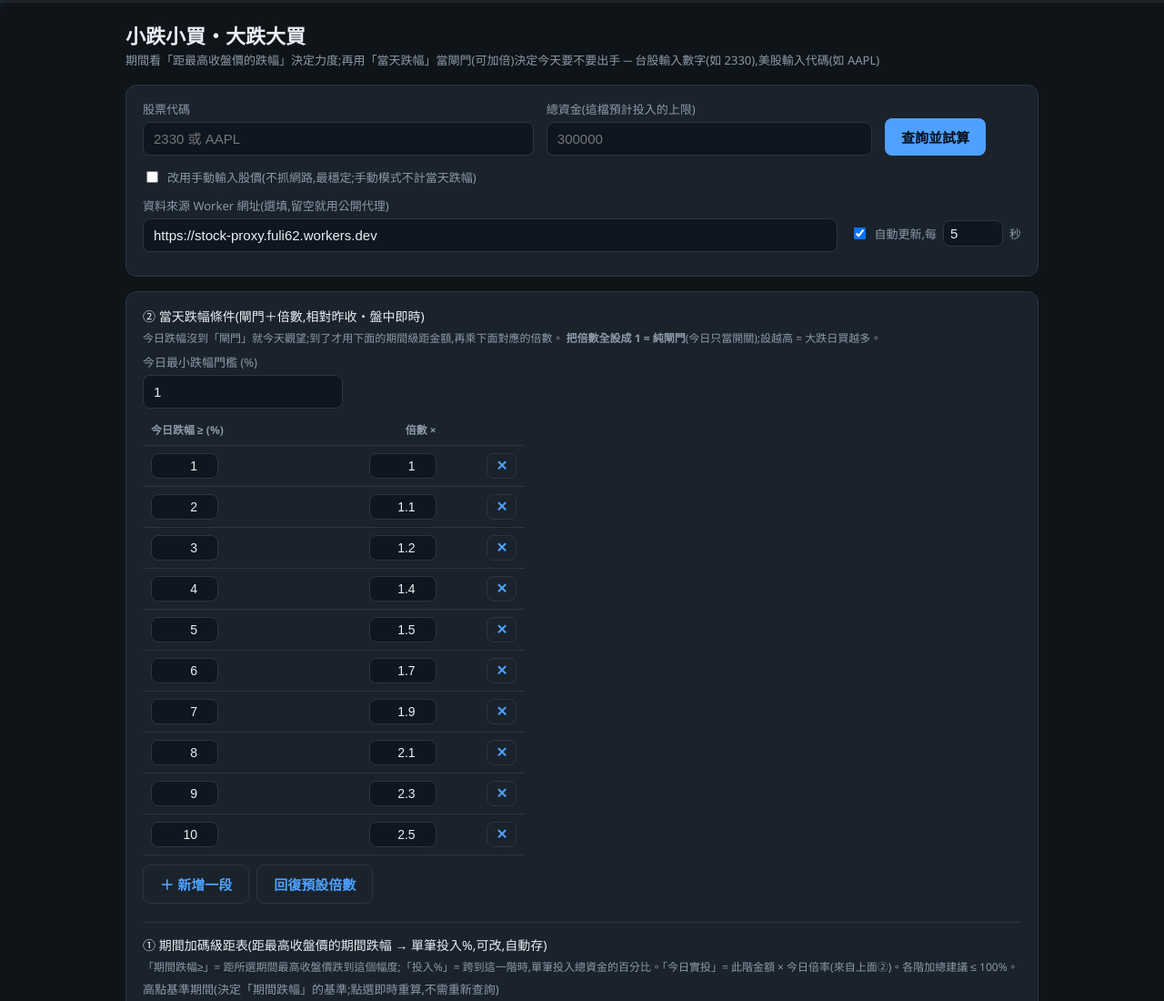
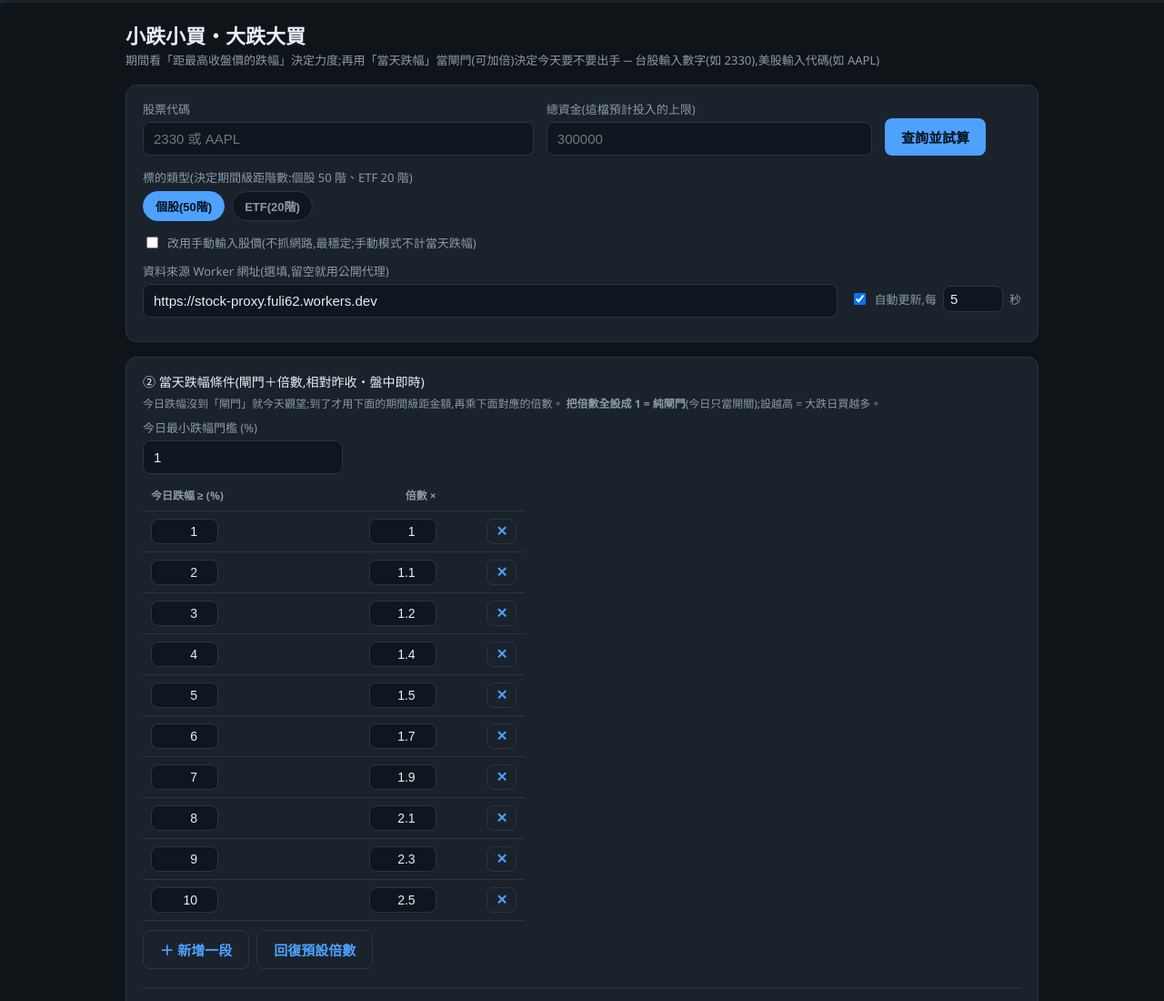
Before and after one commit to jzx0930/FinanceCalculator, a plain HTML site: page index.html in a window 1280 px wide. Shown: the top 1100 px of the page at 91% size. Drawn offline with Linux system fonts and the light colour scheme.

Commit message:
新增標的類型選項:個股50階/ETF20階,切換套用各自指數預設級距

```diff
--- a/index.html
+++ b/index.html
@@ -95,6 +95,11 @@
       <div style="flex:0 0 auto">
         <button id="go">查詢並試算</button>
       </div>
+    </div>
+
+    <div style="margin-top:14px">
+      <label>標的類型(決定期間級距階數:個股 50 階、ETF 20 階)</label>
+      <div class="chips" id="kindRow"></div>
     </div>
 
     <label class="chk"><input type="checkbox" id="manual"> 改用手動輸入股價(不抓網路,最穩定;手動模式不計當天跌幅)</label>
@@ -237,13 +242,18 @@
    6. 換期間/改級距/改資金/改倍數都用同一份已抓資料即時重算,不重新連線。
    註:高點與今日跌幅都用收盤/昨收,未還原權息,除權息或分割可能偏差。非投資建議。
    ────────────────────────────────────────────────────────────── */
-const DEFAULT_TIERS = [   // 50 階,跌幅 1~50% 每 1% 一階;單筆投入% 指數成長(倍率≈1.08),合計 100%
+const DEFAULT_TIERS_STOCK = [   // 個股:50 階,跌幅 1~50%,指數投入%,合計 100%
   [1,0.2],[2,0.2],[3,0.2],[4,0.2],[5,0.2],[6,0.3],[7,0.3],[8,0.3],[9,0.3],[10,0.3],
   [11,0.4],[12,0.4],[13,0.4],[14,0.5],[15,0.5],[16,0.6],[17,0.6],[18,0.6],[19,0.7],[20,0.8],
   [21,0.8],[22,0.9],[23,0.9],[24,1],[25,1.1],[26,1.2],[27,1.3],[28,1.4],[29,1.5],[30,1.6],
   [31,1.8],[32,1.9],[33,2],[34,2.2],[35,2.4],[36,2.6],[37,2.8],[38,3],[39,3.2],[40,3.5],
   [41,3.8],[42,4.1],[43,4.4],[44,4.8],[45,5.2],[46,5.6],[47,6],[48,6.5],[49,7],[50,7.5]
 ];
+const DEFAULT_TIERS_ETF = [   // ETF:20 階,跌幅 1~20%,指數投入%(一樣倍率≈1.08),合計 100%
+  [1,2.2],[2,2.4],[3,2.5],[4,2.8],[5,3],[6,3.2],[7,3.5],[8,3.7],[9,4],[10,4.4],
+  [11,4.7],[12,5.1],[13,5.5],[14,5.9],[15,6.4],[16,6.9],[17,7.5],[18,8.1],[19,8.7],[20,9.5]
+];
+function defTiers(kind){ return (kind==="etf"?DEFAULT_TIERS_ETF:DEFAULT_TIERS_STOCK).map(r=>r.slice()); }
 const OLD_DEFAULTS = [   // 仍停在舊預設者 → 自動升級為新預設(有自訂過的不動)
   "[[5,5],[10,10],[15,15],[20,20],[25,20],[30,30]]",
   "[[1,1],[2,1],[3,2],[4,2],[5,3],[6,3],[7,4],[8,4],[9,5],[10,5],[15,15],[20,20],[25,15],[30,20]]",
@@ -279,8 +289,10 @@ function loadState(){
   if(tiers && OLD_DEFAULTS.includes(JSON.stringify(tiers))) tiers=null;  // 還在用舊預設 → 升級為新預設
   let mult = (s.mult&&s.mult.length)? s.mult : null;
   if(mult && JSON.stringify(mult)===OLD_MULT) mult=null;                 // 舊倍數預設 → 升級
+  const kind = (s.kind==="etf") ? "etf" : "stock";
   return {
-    tiers: tiers || DEFAULT_TIERS.map(r=>r.slice()),
+    kind,
+    tiers: tiers || defTiers(kind),
     mult:  mult || DEFAULT_MULT.map(r=>r.slice()),
     gate:  (s.gate!=null && !isNaN(s.gate))? s.gate : DEFAULT_GATE,
     capital: s.capital||"", symbol: s.symbol||"", range: s.range||"1y",
@@ -621,6 +633,21 @@ function renderRangeChips(){
   });
 }
 
+function renderKindChips(){
+  const box=$("kindRow"); box.innerHTML="";
+  [["stock","個股(50階)"],["etf","ETF(20階)"]].forEach(([k,label])=>{
+    const b=document.createElement("button");
+    b.className="chip"+(state.kind===k?" on":"");
+    b.textContent=label;
+    b.addEventListener("click",()=>{
+      if(k===state.kind) return;
+      if(!confirm("切換成「"+label+"」會把期間級距表換成該類型的預設,目前的級距會被覆蓋。確定?")) return;
+      state.kind=k; state.tiers=defTiers(k); saveState(); renderKindChips(); renderAll();
+    });
+    box.appendChild(b);
+  });
+}
+
 function setManual(on){
   $("manual").checked=on;
   $("manualBox").classList.toggle("hide",!on);
@@ -704,6 +731,7 @@ $("auto").checked=!!state.auto;
 $("autoSec").value=state.autoSec||5;
 if(!state.range) state.range="1y";
 renderRangeChips();
+renderKindChips();
 $("go").addEventListener("click",()=>query(false));
 $("manual").addEventListener("change",e=>setManual(e.target.checked));
 $("worker").addEventListener("change",()=>{ state.workerUrl=$("worker").value.trim(); saveState(); });
@@ -716,7 +744,7 @@ $("gate").addEventListener("input",()=>{ state.gate=parseFloat($("gate").value);
 $("gate").addEventListener("blur",()=>{ if($("gate").value===""||isNaN(parseFloat($("gate").value))){ $("gate").value=DEFAULT_GATE; state.gate=DEFAULT_GATE; saveState(); if(lastQuote) renderResult(); } });
 $("addRow").addEventListener("click",()=>{ const ts=sortedTiers(); const last=ts.length?ts[ts.length-1][0]:0;
    ts.push([last+5,5]); state.tiers=ts; saveState(); renderAll(); });
-$("resetTiers").addEventListener("click",()=>{ state.tiers=DEFAULT_TIERS.map(r=>r.slice()); saveState(); renderAll(); });
+$("resetTiers").addEventListener("click",()=>{ state.tiers=defTiers(state.kind); saveState(); renderAll(); });
 $("addMult").addEventListener("click",()=>{ const ms=sortedMult(); const last=ms.length?ms[ms.length-1][0]:0;
    ms.push([last+2,1]); state.mult=ms; saveState(); renderAll(); });
 $("resetMult").addEventListener("click",()=>{ state.mult=DEFAULT_MULT.map(r=>r.slice()); saveState(); renderAll(); });
```
